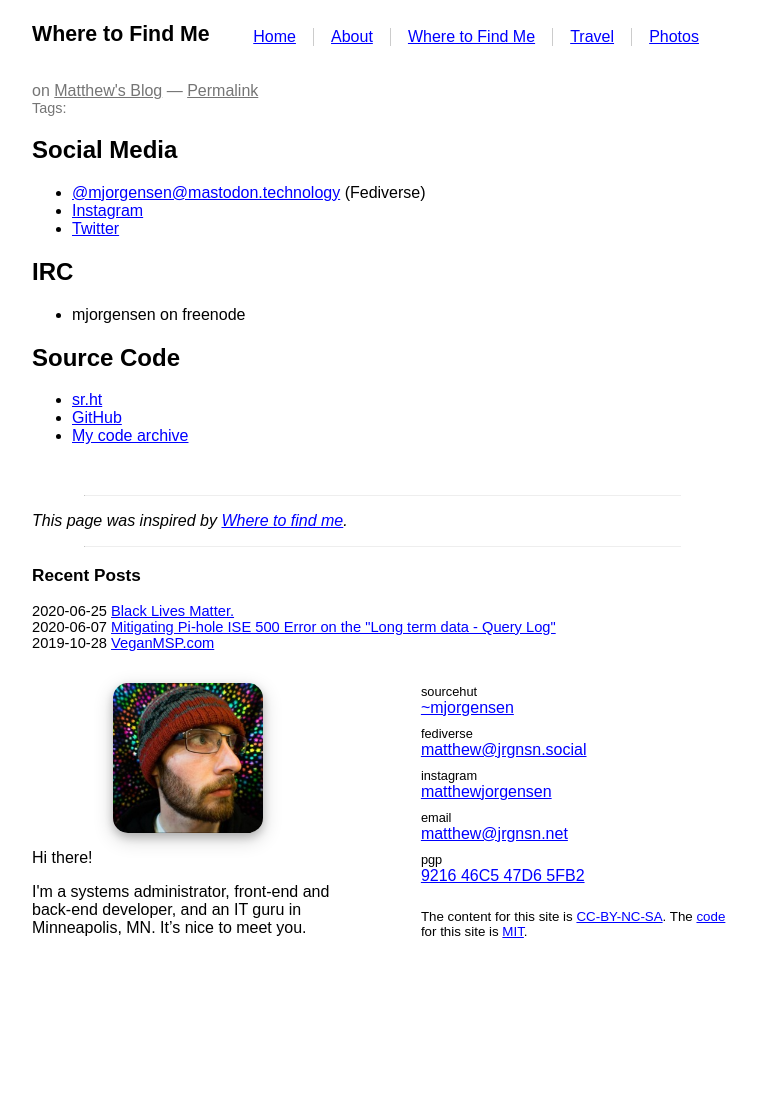
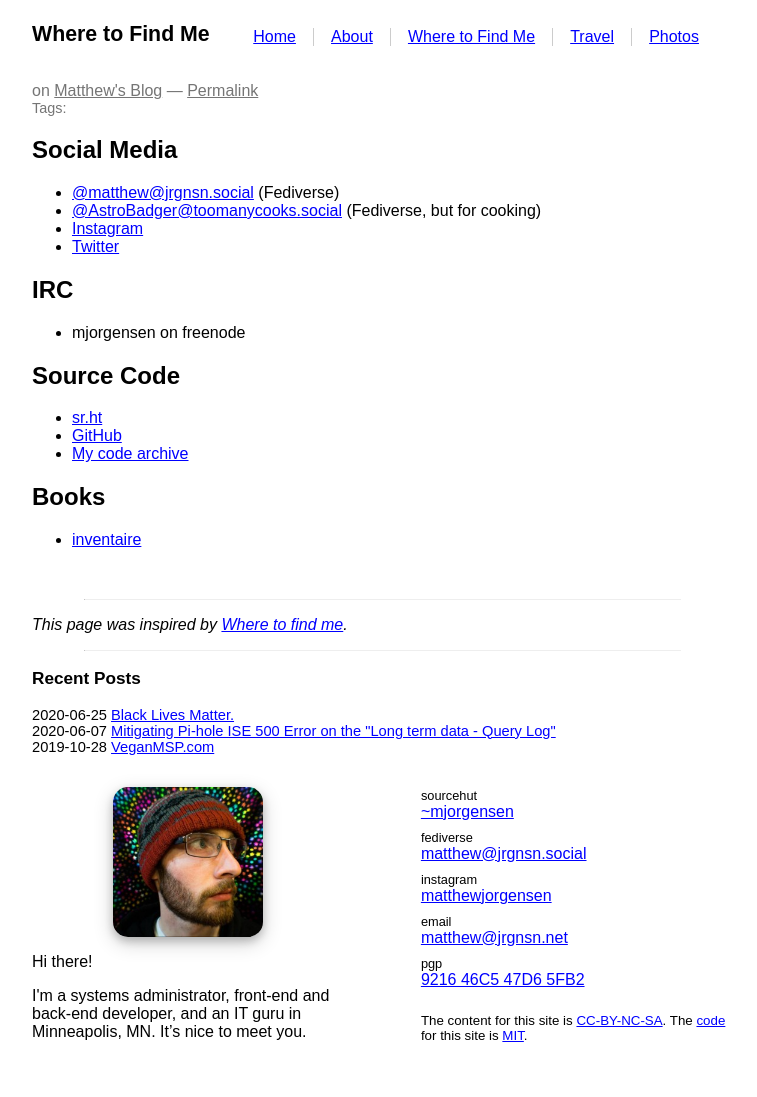
Before and after one commit to prplecake/jrgnsn.net, a Jekyll site: the page built from find.md, in a window 1280 px wide. Shown: the whole page, without its empty margins (258-1015 px from the left). Built offline with Jekyll 4.4.1, drawn with Linux system fonts in a browser that asks for light colours; before the commit the page ends 993 px from its top, so only the background shows below that.

Commit message:
Update "Where to Find Me"

```diff
--- a/find.md
+++ b/find.md
@@ -6,11 +6,13 @@ permalink: /find/
 
 ## Social Media
 
-* [@mjorgensen@mastodon.technology][mastodon] (Fediverse)
+* [@matthew@jrgnsn.social][pleroma] (Fediverse)
+* [@AstroBadger@toomanycooks.social][tmcs] (Fediverse, but for cooking)
 * [Instagram][instagram]
 * [Twitter][twitter]
 
-[mastodon]:https://mastodon.technology/@mjorgensen
+[pleroma]:https://jrgnsn.social/matthew
+[tmcs]:https://toomanycooks.social/@AstroBadger
 [instagram]:https://www.instagram.com/matthewjorgensen/
 [twitter]:https://twitter.com/jrgnsn612
 
@@ -28,6 +30,12 @@ permalink: /find/
 [github]:https://github.com/AstroBadger
 [code-archive]:https://cgit.jrgnsn.net
 
+## Books
+
+* [inventaire][inventaire]
+
+[inventaire]:https://inventaire.io/inventory/matthew
+
 <br />
 
 ---
```
